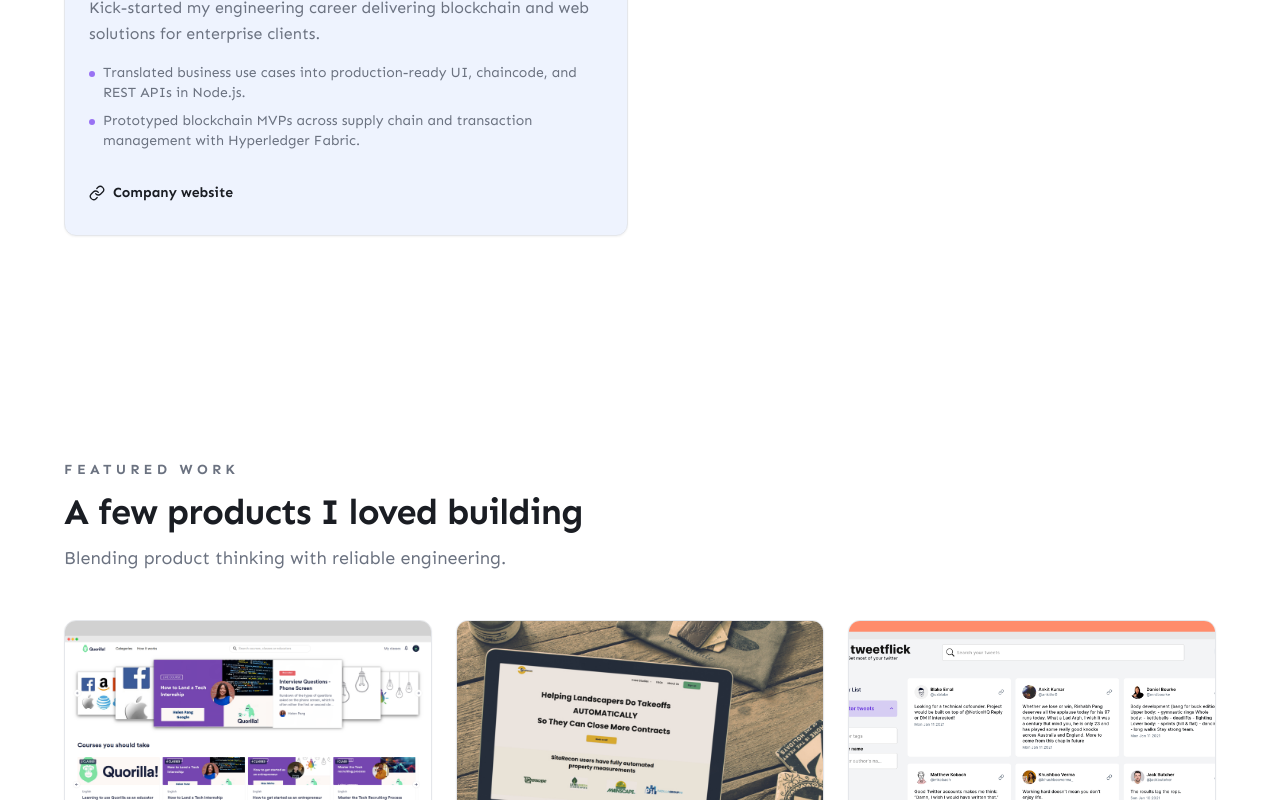
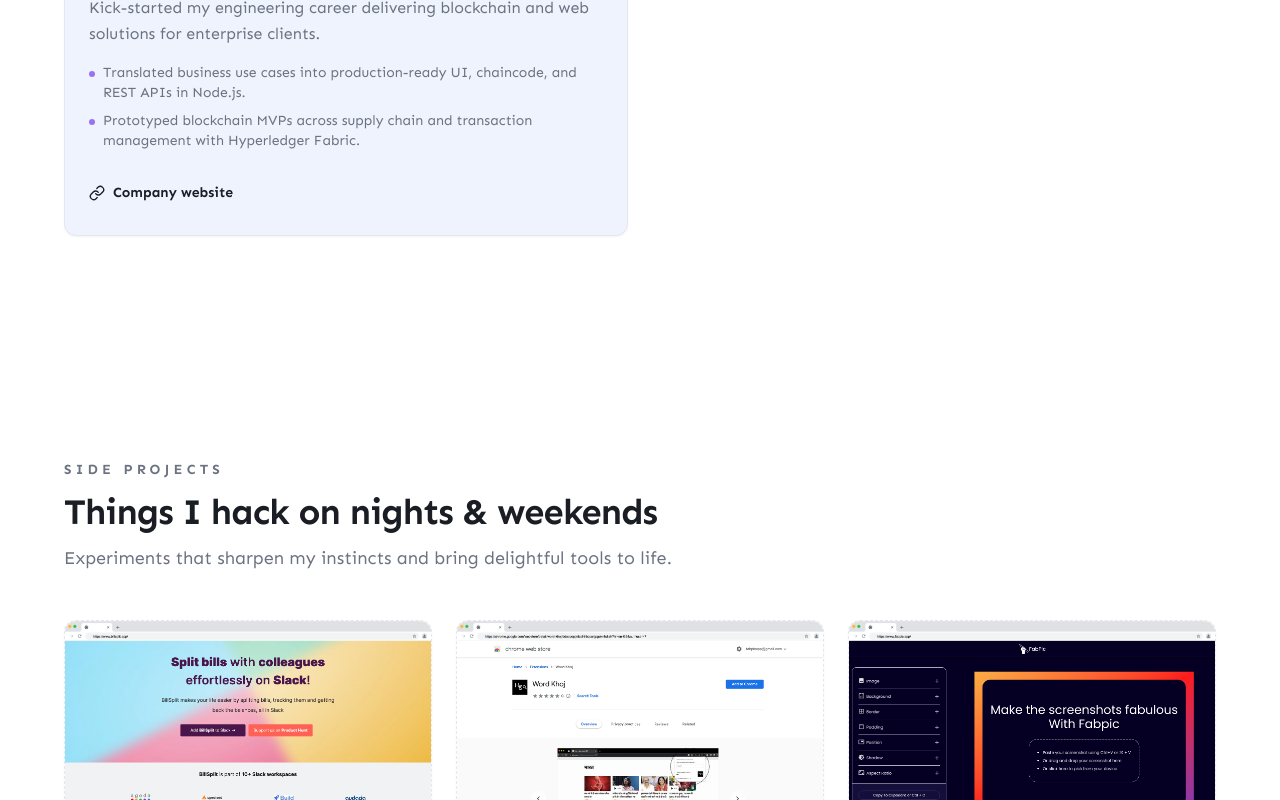
Before and after one commit to shadab14meb346/shadab-portfolio, a Next.js app: page / in a window 1280 px wide. Shown: the part 2000-2800 px from the top of the page. Built offline with nearby package versions, Linux system fonts and the light colour scheme.

Commit message:
refactor: remove Projects section and update work experience type to Freelance

```diff
--- a/app/page.tsx
+++ b/app/page.tsx
@@ -1,5 +1,4 @@
 import { HeroSection } from "@/components/sections/hero-section";
-import { ProjectsSection } from "@/components/sections/projects-section";
 import { SideProjectsSection } from "@/components/sections/side-projects-section";
 import { SkillsSection } from "@/components/sections/skills-section";
 import { StoriesSection } from "@/components/sections/stories-section";
@@ -15,7 +14,6 @@ export default function HomePage() {
       <main className="flex-1">
         <HeroSection />
         <WorkExperienceSection />
-        <ProjectsSection />
         <SideProjectsSection />
         <SkillsSection />
         <TestimonialsSection />
--- a/src/components/layout/site-header.tsx
+++ b/src/components/layout/site-header.tsx
@@ -10,7 +10,6 @@ import { cn } from "@/lib/utils";
 const navItems = [
   { label: "About", href: "#about" },
   { label: "Work", href: "#work" },
-  { label: "Projects", href: "#projects" },
   { label: "Side Projects", href: "#side-projects" },
   { label: "Skills", href: "#skills" },
   { label: "Testimonials", href: "#testimonials" },
@@ -36,7 +35,7 @@ export function SiteHeader() {
       {
         rootMargin: "-20% 0px -60% 0px",
         threshold: [0, 0.3, 0.6, 1],
-      },
+      }
     );
 
     navItems.forEach((item) => {
@@ -78,7 +77,7 @@ export function SiteHeader() {
                 "rounded-full px-4 py-2 text-sm font-medium transition-colors",
                 activeId === item.href
                   ? "bg-primary text-primary-foreground shadow"
-                  : "text-muted-foreground hover:text-foreground",
+                  : "text-muted-foreground hover:text-foreground"
               )}
             >
               {item.label}
@@ -116,7 +115,7 @@ export function SiteHeader() {
                   "rounded-full px-4 py-2 text-sm font-medium transition-colors",
                   activeId === item.href
                     ? "bg-primary text-primary-foreground"
-                    : "text-muted-foreground hover:text-foreground",
+                    : "text-muted-foreground hover:text-foreground"
                 )}
               >
                 {item.label}
--- a/src/components/sections/projects-section.tsx
+++ /dev/null
@@ -1,69 +0,0 @@
-import Image from "next/image";
-import Link from "next/link";
-
-import {
-  Card,
-  CardContent,
-  CardDescription,
-  CardFooter,
-  CardHeader,
-  CardTitle,
-} from "@/components/ui/card";
-import { Button } from "@/components/ui/button";
-import { SectionHeader } from "@/components/sections/section-header";
-import { featuredProjects } from "@/data/projects";
-
-export function ProjectsSection() {
-  return (
-    <section id="projects" className="py-20 sm:py-28">
-      <div className="container space-y-12">
-        <SectionHeader
-          eyebrow="Featured Work"
-          title="A few products I loved building"
-          description="Blending product thinking with reliable engineering."
-        />
-        <div className="grid gap-6 lg:grid-cols-3">
-          {featuredProjects.map((project) => (
-            <Card
-              key={project.title}
-              className="group flex h-full flex-col overflow-hidden"
-            >
-              <div className="relative h-56 w-full overflow-hidden">
-                <Image
-                  src={project.image}
-                  alt={project.title}
-                  fill
-                  className="object-cover transition-transform duration-500 group-hover:scale-105"
-                  sizes="(min-width: 1024px) 33vw, 100vw"
-                />
-              </div>
-              <CardHeader>
-                <CardTitle className="text-2xl font-semibold">
-                  {project.title}
-                </CardTitle>
-              </CardHeader>
-              <CardContent className="flex-1">
-                <CardDescription className="text-base leading-relaxed text-muted-foreground">
-                  {project.description}
-                </CardDescription>
-              </CardContent>
-              {project.href ? (
-                <CardFooter>
-                  <Button
-                    asChild
-                    variant="ghost"
-                    className="px-0 text-sm font-semibold"
-                  >
-                    <Link href={project.href} target="_blank" rel="noreferrer">
-                      View project →
-                    </Link>
-                  </Button>
-                </CardFooter>
-              ) : null}
-            </Card>
-          ))}
-        </div>
-      </div>
-    </section>
-  );
-}
--- a/src/data/work-experience.ts
+++ b/src/data/work-experience.ts
@@ -132,7 +132,7 @@ export const workExperience: WorkExperienceEngagement[] = [
     company: "The Cumin Club",
     logo: "/logos/cumin-club.svg",
     role: "Backend Developer",
-    employmentType: "Contract",
+    employmentType: "Freelance",
     period: "Feb 2022 – Jul 2022",
     location: "Remote",
     website: "https://www.thecuminclub.com/",
```
